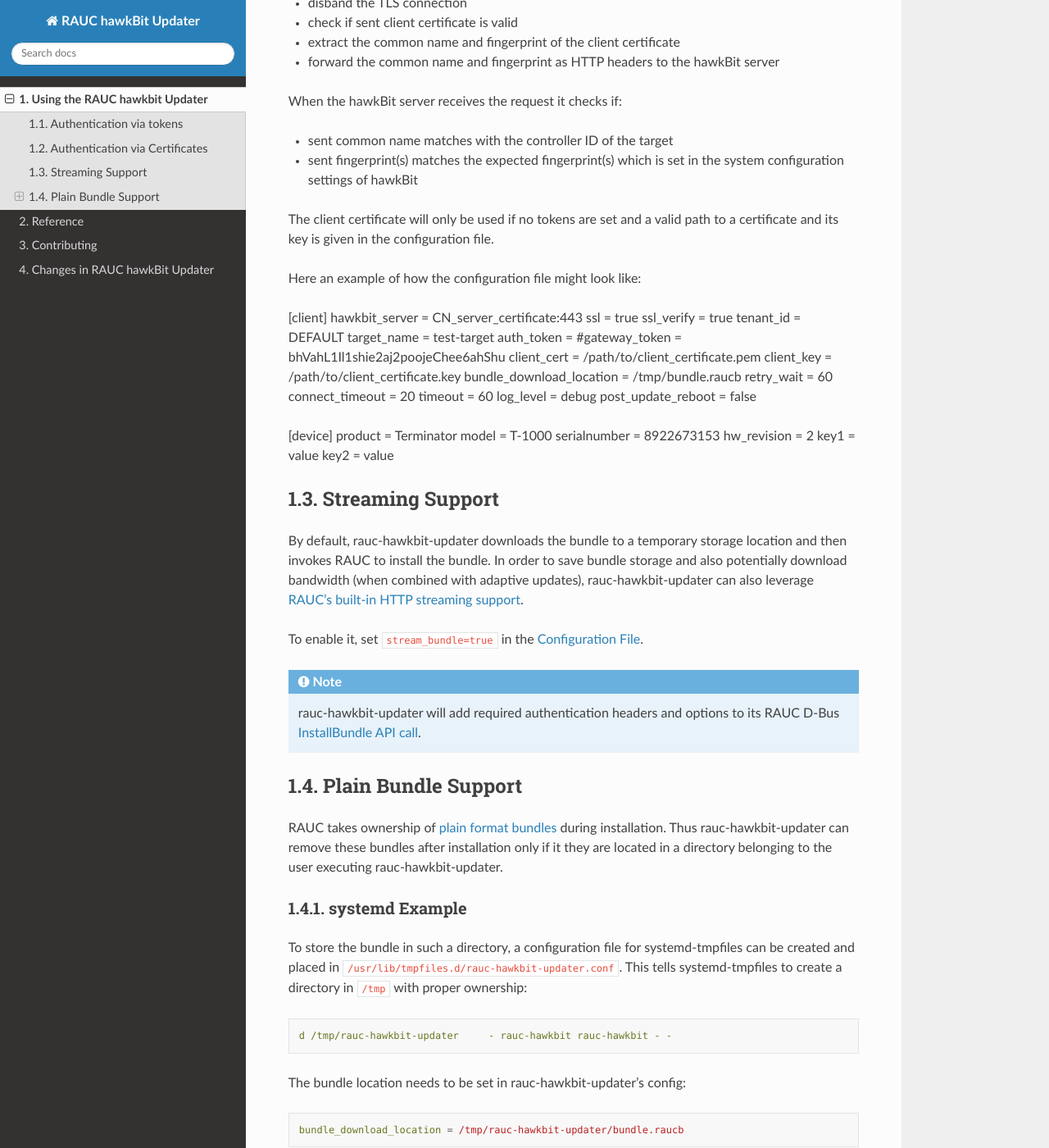
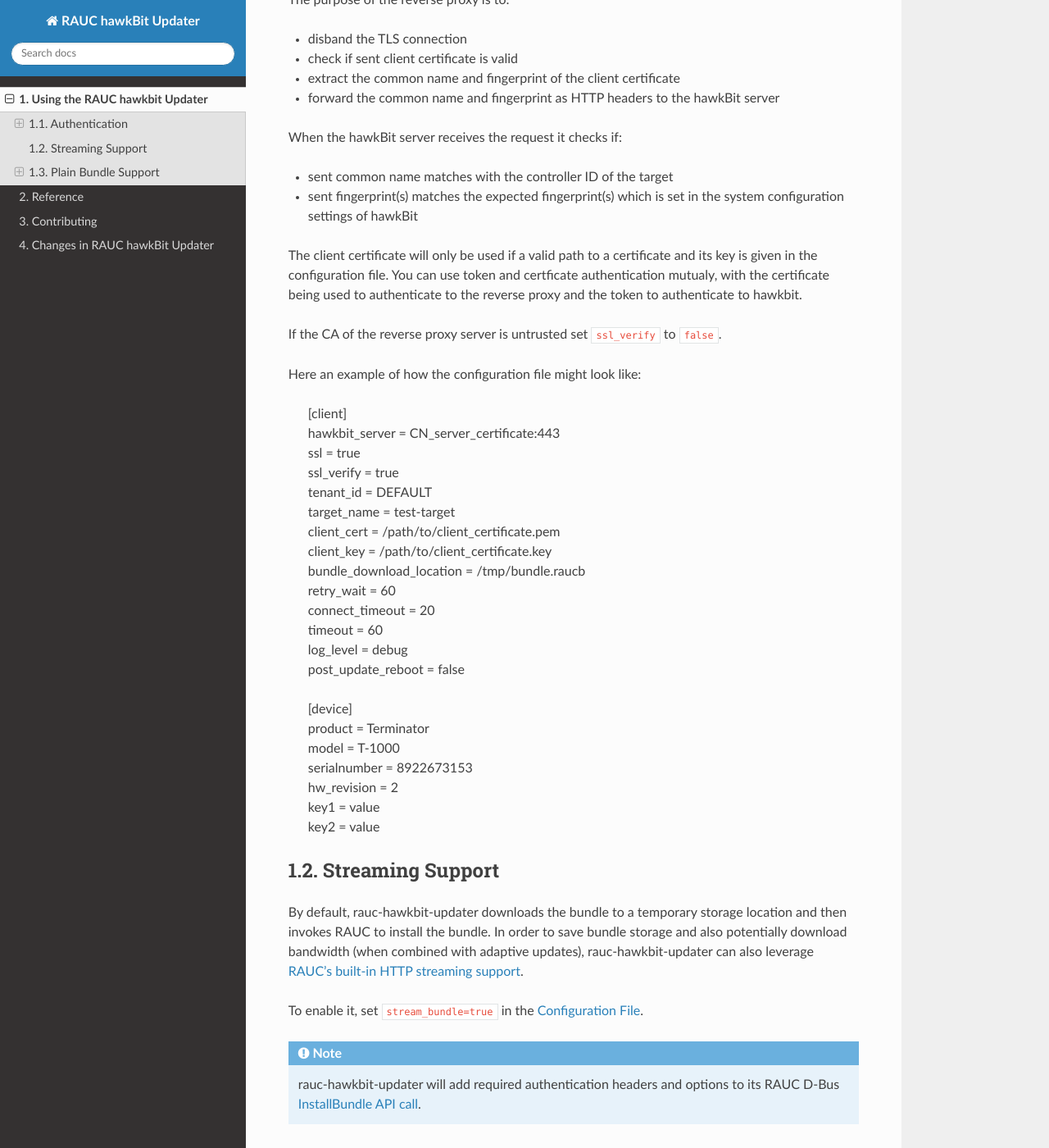
Before and after one commit to rauc/rauc-hawkbit-updater, a Sphinx documentation site: the page built from docs/using.rst, in a window 1280 px wide and 1400 px high, scrolled down 978 px. Shown: the whole window at 82% size. Built offline with Sphinx 7.4.7 and the Read the Docs theme 2.0.0, drawn with Linux system fonts in a browser that asks for light colours; some of the changed text lies outside the part shown.

Commit message:
docs: update mtls doc
Signed-off-by: Florian Bezannier <florian.bezannier@hotmail.fr>

```diff
--- a/docs/using.rst
+++ b/docs/using.rst
@@ -25,8 +27,7 @@
 authenticate any device.
 
 Authentication via Certificates
--------------------------------
-
+^^^^^^^^^^^^^^^^^^^^^^^^^^^^^^^
 As can be seen in the system configuration settings of hawkBit, there is a
 third option to authenticate the targets. An "Allow targets to authenticate via
 a certificate authenticated by a reverse proxy" option. To use this
@@ -56,35 +57,38 @@
 - sent fingerprint(s) matches the expected fingerprint(s) which is set
   in the system configuration settings of hawkBit
 
-The client certificate will only be used if no tokens are set and a valid path
+The client certificate will only be used if a valid path
 to a certificate and its key is given in the configuration file.
+You can use token and certficate authentication mutualy, with the certificate being
+used to authenticate to the reverse proxy and the token to authenticate to
+hawkbit.
+
+If the CA of the reverse proxy server is untrusted set ``ssl_verify`` to ``false``.
 
 Here an example of how the configuration file might look like:
 
-[client]
-hawkbit_server            = CN_server_certificate:443
-ssl                       = true
-ssl_verify                = true
-tenant_id                 = DEFAULT
-target_name               = test-target
-auth_token                =
-#gateway_token            = bhVahL1Il1shie2aj2poojeChee6ahShu
-client_cert              = /path/to/client_certificate.pem
-client_key               = /path/to/client_certificate.key
-bundle_download_location  = /tmp/bundle.raucb
-retry_wait                = 60
-connect_timeout           = 20
-timeout                   = 60
-log_level                 = debug
-post_update_reboot        = false
-
-[device]
-product                   = Terminator
-model                     = T-1000
-serialnumber              = 8922673153
-hw_revision               = 2
-key1                      = value
-key2                      = value
+    | [client]
+    | hawkbit_server            = CN_server_certificate:443
+    | ssl                       = true
+    | ssl_verify                = true
+    | tenant_id                 = DEFAULT
+    | target_name               = test-target
+    | client_cert              = /path/to/client_certificate.pem
+    | client_key               = /path/to/client_certificate.key
+    | bundle_download_location  = /tmp/bundle.raucb
+    | retry_wait                = 60
+    | connect_timeout           = 20
+    | timeout                   = 60
+    | log_level                 = debug
+    | post_update_reboot        = false
+    |
+    | [device]
+    | product                   = Terminator
+    | model                     = T-1000
+    | serialnumber              = 8922673153
+    | hw_revision               = 2
+    | key1                      = value
+    | key2                      = value
 
 Streaming Support
 -----------------
```
Also changed, not shown: other parts of docs/using.rst (+3 -1 lines).
